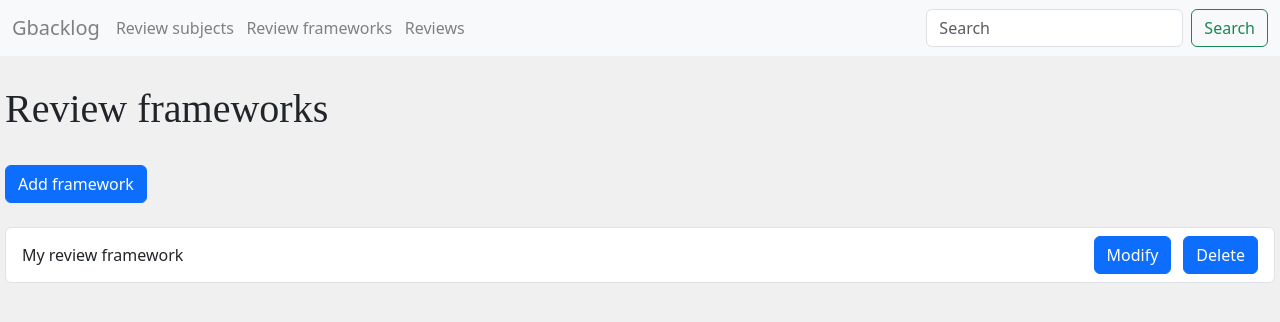
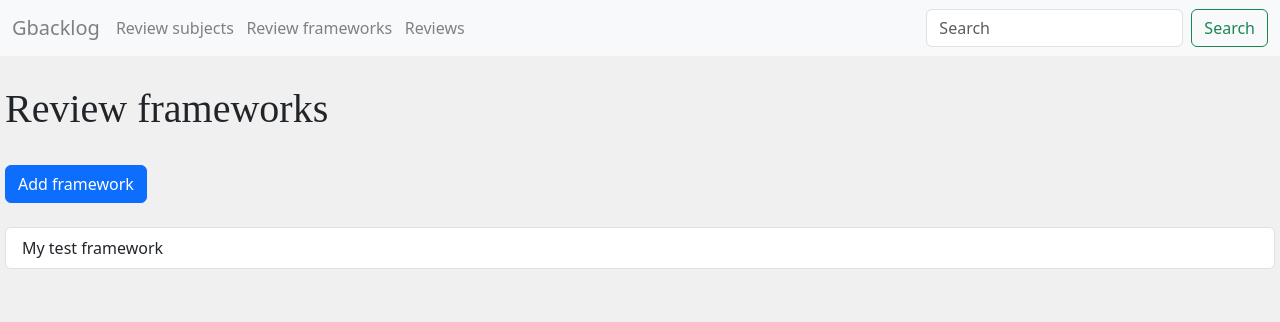
Before and after one commit to tomaslinden/gbacklog_ui, a React (Vite) app: page /frameworks in a window 1280 px wide. Shown: the top 322 px of the page. Built offline with nearby package versions, Linux system fonts and the light colour scheme.

Commit message:
Add support for creating and fetching frameworks
POST /framework
GET /framework

```diff
--- a/src/App.jsx
+++ b/src/App.jsx
@@ -38,7 +38,7 @@ function App() {
                 {/* Todo: add mode='crate' to createSubject as default mode */}
                 <Route path="/createSubject" element={<SubjectCreate {...{ subjectService }} />} />
                 <Route path="/modifySubject/:id" element={<SubjectCreate {...{ subjectService }} mode='modify' />} />
-                <Route path="/frameworks" element={<Frameworks />} />
+                <Route path="/frameworks" element={<Frameworks {...{ frameworkService }} />} />
                 <Route path="/createFramework" element={<FrameworkCreate {...{ frameworkService }} mode='create'/>} />
                 <Route path="/reviews" element={<Reviews />} />
             </Routes>
--- a/src/components/frameworks/FrameworkCreateForm.jsx
+++ b/src/components/frameworks/FrameworkCreateForm.jsx
@@ -124,6 +124,7 @@ const FrameworkCreateForm = ({
         isValid = isValid && validateFrameworkName()
         isValid = isValid && validateFacets()
         // Todo add test for testing for facet name and handle uniqueness
+        // Todo add test for checking that there is at least one facet (and add a maximum number of facets also to the Mongoose schema)
         setIsValidated(true);
         return isValid;
     }
@@ -213,6 +214,7 @@ const FrameworkCreateForm = ({
                     />
                     <div id='frameworkDescriptionHelp' className='form-text'>A description for the framework</div>
                     {isFrameworkDescriptionValid && <div className='invalid-feedback'>{frameworkDescriptionValidationError}</div>}
+                    {/* Add displaying of characters left. Fetch these from the backend. */}
                 </div>
 
                 <h2>Facets</h2>
@@ -247,6 +249,7 @@ const FrameworkCreateForm = ({
                                 }}
                             />
                             <div id='frameworkDescriptionHelp' className='form-text'>A description for facet #{index + 1}</div>
+                            {/* Add displaying of characters left. Fetch these from the backend. */}
                         </div>
                         <div className='mb-4 col-md-4' style={{display: 'flex', alignItems: 'center'}}>
                             {/* Todo make delete facet work */}
--- a/src/components/frameworks/Frameworks.jsx
+++ b/src/components/frameworks/Frameworks.jsx
@@ -1,6 +1,22 @@
+import { useState, useEffect } from 'react'
 import { Link } from "react-router-dom";
 
-const Frameworks = () => {
+const Frameworks = ({ frameworkService }) => {
+    const [frameworks, setFrameworks] = useState([])
+
+    useEffect(() => {
+        getAllFrameworks()
+    }, [])
+
+    const getAllFrameworks = () => {
+        console.log('frameworkService', frameworkService)
+        frameworkService
+            .getAll()
+            .then(frameworks => {
+                setFrameworks(frameworks)
+            })
+    }
+
     return (
         <>
             <h1>Review frameworks</h1>
@@ -10,16 +26,32 @@ const Frameworks = () => {
             </Link>
 
             <ul className="list-group mt-4">
-                <li className="list-group-item">
-                    <div className="d-flex justify-content-between">
-                        <div className="d-flex align-items-center">My review framework</div>
-                        <div className="p-2"></div>
-                        <div>
-                            <button className="btn btn-primary me-md-2" style={{position: 'relative', left:"-4px"}} type="button">Modify</button>
-                            <button className="btn btn-primary" type="button">Delete</button>
+                {frameworks.map(framework =>
+                    <li key={framework.id} className="list-group-item">
+                        <div className="d-flex justify-content-between">
+                            <div className="d-flex align-items-center">{framework.name}</div>
+                            <div className="p-2"></div>
+                            <div>
+                                {/* <Link to={`/modifySubject/${framework.id}`}>
+                                    <button className="btn btn-primary me-md-2"
+                                        style={{position: 'relative', left:"-4px"}}
+                                        type="button">
+                                        Modify
+                                    </button>
+                                </Link> */}
+
+                                {/* <button className="btn btn-primary" type="button"
+                                    onClick={() => {
+                                        setSubjectSelectedForDeletion(subject)
+                                        setShowSubjectDeleteWarning(true)
+                                        window.scrollTo(0, 0)
+                                    }}
+                                    disabled={isSubjectDeleteSuccess}
+                                >Delete</button> */}
+                            </div>
                         </div>
-                    </div>
-                </li>
+                    </li>
+                )}
             </ul>
         </>
     )
```
